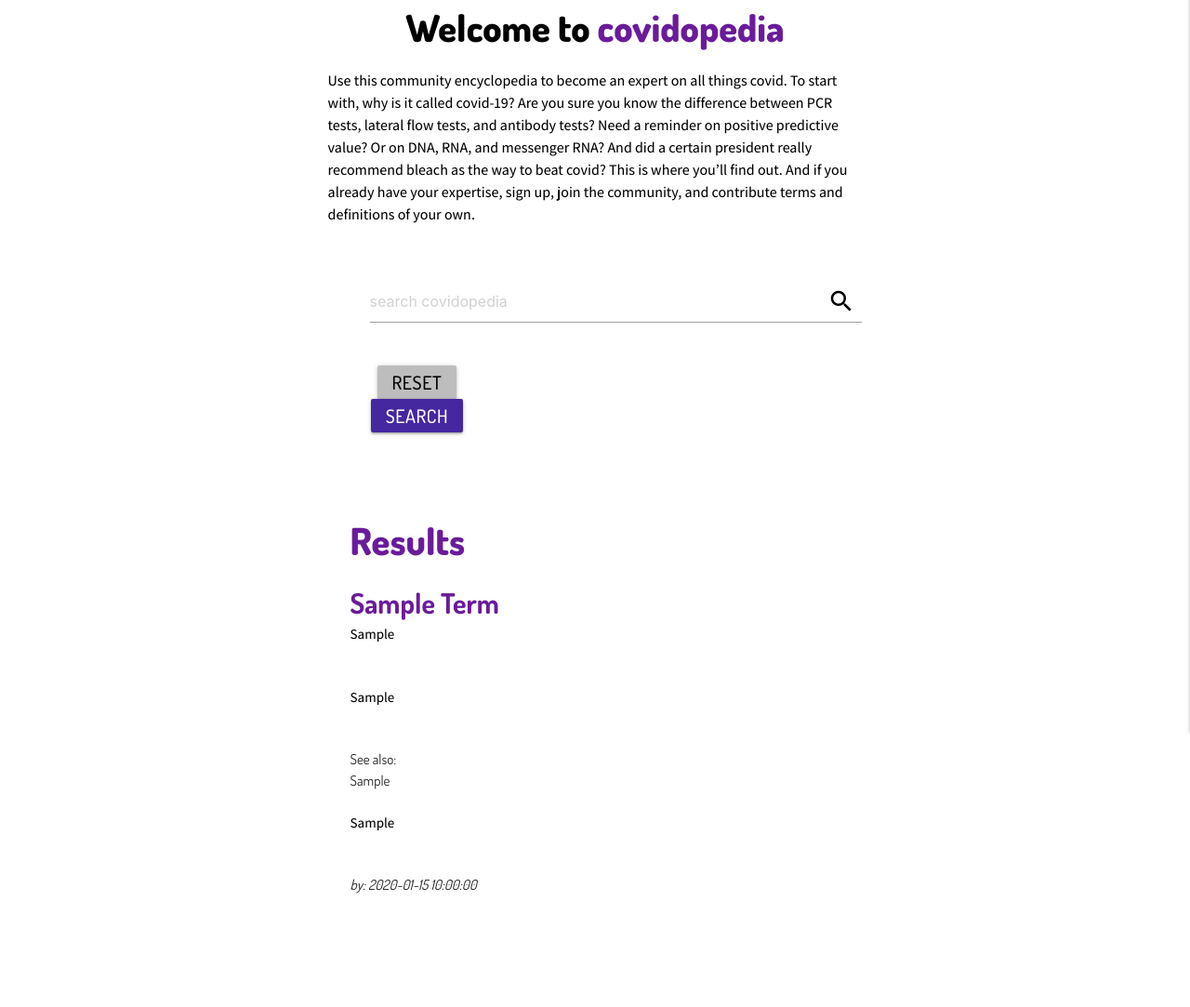
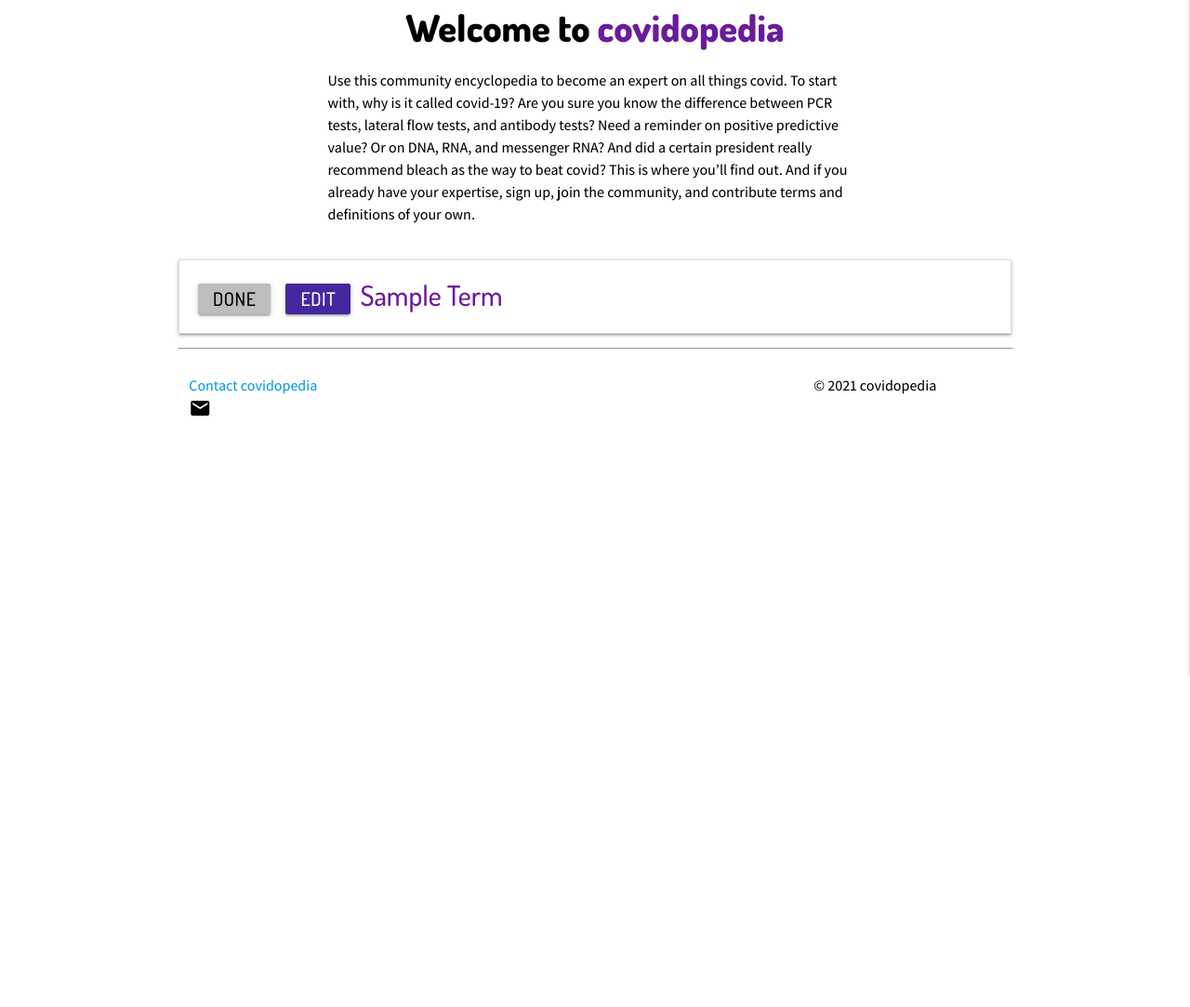
Before and after one commit to Code-Institute-Submissions/covidopedia, a Flask app: page / in a window 1280 px wide. Shown: the part 73-1156 px from the top of the page at 93% size. After the commit the page ends 800 px from the top, so only its background shows below. Run offline with Flask 2, Linux system fonts and the light colour scheme; a database or web service that is not in the repository returns one stand-in record (Sample ...); some libraries are stand-ins or nearby versions.

Commit message:
Modifications to editing function

```diff
--- a/app.py
+++ b/app.py
@@ -21,7 +21,8 @@ mongo = PyMongo(app)
 @app.route("/")
 @app.route("/get_terms")
 def get_terms():
-    terms = list(mongo.db.terms.find())
+#    terms = list(mongo.db.terms.find())
+    terms = list(mongo.db.terms.find().sort("term_name", 1))
     return render_template("terms.html", terms=terms)
 
 
@@ -122,10 +123,11 @@ def new_term():
 
     see_also = mongo.db.terms.find().sort("term_name", 1)
     see_also = list([x["term_name"] for x in list(see_also)])
-    print(see_also)
+    # print(see_also)
 
     categories = mongo.db.categories.find().sort("category_name", 1)
-    return render_template("new_term.html", categories=categories, see_also=see_also)
+    return render_template("new_term.html", categories=categories,
+        see_also=see_also)
 
     # return render_template("see_also.html", see_also=see_also)
 
@@ -145,8 +147,13 @@ def edit_term(term_id):
         mongo.db.terms.update({"_id": ObjectId(term_id)}, submit)
         flash("Thank you, your edit has been included in covidopedia")
 
+    see_also = mongo.db.terms.find().sort("term_name", 1)
+    see_also = list([x["term_name"] for x in list(see_also)])
+
+    categories = mongo.db.categories.find().sort("category_name", 1)
     term = mongo.db.terms.find_one({"_id": ObjectId(term_id)})
-    return render_template("edit_term.html", term=term)
+    return render_template("edit_term.html", term=term,
+        see_also=see_also, category=categories)
 
 
 @app.route("/delete_term/<term_id>")
--- a/static/css/style.css
+++ b/static/css/style.css
@@ -86,7 +86,7 @@ html {
     font-weight: 500;
 }
 
-#welcome-txt {
+.welcome-txt {
     font-family: 'Assistant', sans-serif;
     color: black;
     font-size: 16px;
@@ -161,3 +161,26 @@ https://stackoverflow.com/questions/51750706/how-to-turn-off-materializes-defaul
 .no-shadows {
     box-shadow: none!important;
 }
+
+.btn-small {
+    margin: 5px;
+}
+
+.collapsible-header .col strong {
+    margin: 5px;
+    line-height: 42px;
+}
+
+/* approach to line format from W3Schools https://www.w3schools.com/tags/tag_hr.asp */
+.hr-style {
+   width: 100%;
+   text-align: left;
+   margin-left: 0;
+   color: #b8b5b5;
+   line-height: 2;
+}
+
+#contact-layout {
+    position: absolute;
+    margin-left: 5%;
+}
--- a/static/js/script.js
+++ b/static/js/script.js
@@ -1,6 +1,7 @@
 /* jQuery for initialisation of Materialize sidenav-trigger plugin */
 $(document).ready(function () {
   $(".sidenav").sidenav({edge: "right"});
+  $(".collapsible").collapsible();
   $("select").formSelect();
 
 
--- a/templates/base.html
+++ b/templates/base.html
@@ -50,11 +50,10 @@
                     <li><a href="{{ url_for('logout') }}" class="navbar-style black-text">Log out</a></li>
             {% else %}
                 <li><a href="{{ url_for('login') }}" class="navbar-style black-text">Login</a></li>
-          <li><a href="{{ url_for('register') }}" class="navbar-style black-text">Register</a></li>
+                li><a href="{{ url_for('register') }}" class="navbar-style black-text">Register</a></li>
             {% endif %}
         </ul>
     </header>
-
     <section>
         <!-- flash messages -->
         {% with messages = get_flashed_messages() %}
@@ -72,7 +71,22 @@
         {% block content %}
         {% endblock %}
     </main>
-
+    <footer class="page-footer white">
+        <div class="container">
+            <div class="row">
+                <div class="col l3 s6 welcome-txt"">
+                    <span><a class="valign-wrapper" href="mailto:jameslancaster@outlook.com" target="blank">Contact covidopedia</a></span>
+                    <i class="material-icons">email</i>
+                </div>
+                <div class="col l3 s6 welcome-txt right">© 2021 covidopedia
+              </div>
+            </div>
+        </div>
+<!--  <div class="footer-copyright">
+      <div class="container right welcome-txt">
+      </div>
+  </div>-->
+    </footer>
     <script src="https://code.jquery.com/jquery-3.6.0.min.js"
         integrity="sha256-/xUj+3OJU5yExlq6GSYGSHk7tPXikynS7ogEvDej/m4="
         crossorigin="anonymous"></script>
@@ -83,4 +97,5 @@
     {% endblock %}
 
     </body>
+
 </html>
--- a/templates/terms.html
+++ b/templates/terms.html
@@ -10,7 +10,7 @@
                             covidopedia</span>
                     </div>
                     <div>
-                        <p  id="welcome-txt">Use this community encyclopedia to become an expert on all things
+                        <p  class="welcome-txt">Use this community encyclopedia to become an expert on all things
                             covid. To start with, why is it called covid-19? Are you sure you know the difference
                             between PCR tests, lateral flow tests, and antibody tests? Need a reminder on
                             positive predictive value? Or on DNA, RNA, and messenger RNA? And did a certain
@@ -22,29 +22,60 @@
             </div>
         </div>
     </div>
+    <div>
+
+    {% for term in terms %}
+        <ul class="collapsible">
+            <li>
+                <div class="collapsible-header white dosis-heading-1">
+                    <div class="col s3">
+                        <a href="" class="btn-small grey lighten-1 black-text dosis-btn">Done</a>
+                        <a href="{{ url_for('edit_term', term_id=term._id) }}"
+                            class="btn-small deep-purple darken-3 white-text dosis-btn">Edit</a>
+                    </div>
+                    <div class="col s9">
+                        <strong>{{ term.term_name }}</strong>
+                    </div>
+                </div>
+                <div class="collapsible-body">
+                    <p class="results-txt-purple">Category:
+                        <span class="results-txt-black"></span></span>{{ term.category_name }}</p>
+                    <p class="results-txt-black">{{ term.un_abbreviated }}</p>
+                    <p class="results-txt-black">{{ term.definition_01 }}</p>
+                    <p class="results-txt-purple">See also:
+                        <span class="results-txt-black"></span></span>{{ term.see_also_01 }}</p>
+                    <p class="results-txt-black">Source:
+                        <span class="results-txt-black"></span></span>{{ term.source_01 }}</p>
+                    <p><em>Created by: {{ term.created_by }}</em></p>
+                </div>
+            </li>
+        </ul>
+    {% endfor %}
+    </div>
+
+
+
+
     <!-- card from Materialize -->
-    <div class="row">
+    <!-- <div class="row">
         <form action="{{ url_for('search') }}" method="post" class="col s12">
             <div class="row valign-wrapper center-align card-content black-text">
-                <div class="input-field col s12 m8 offset-m2">
-                    <div class="card no-shadows">
+                <div class="input-field card no-shadows col s12 m8">
                     <i class="material-icons prefix assistant-btn">search</i>
                     <input placeholder="search covidopedia" type="text" name="query" id="query"
                         minlength="1" class="validate" required>
-                        <label for="query"></label>
                 </div>
                 <div class="col s12 m4">
-                        <a href="{{ url_for('get_terms') }}" class="btn grey lighten-1 black-text dosis-btn">
-                                Reset</a>
-                        <button type="submit" class="btn deep-purple darken-3 white-text dosis-btn">Search
-                        </button>
-                    </div>
+                    <button type="submit" class="btn deep-purple darken-3 white-text dosis-btn">Search</button>
                 </div>
             </div>
         </form>
     </div>
+
+    <hr class="hr-style"> -->
+
     <!-- card from Materialize -->
-    {% if terms|length > 0 %}
+    <!-- {% if terms|length > 0 %}
     <div class="row">
         <div class="col s12 m8 offset-m2">
             <div class="card no-shadows">
@@ -53,40 +84,51 @@
                     </div>
                     <div>
                         {% for term in terms %}
-                            <ul>
+                            <ul class="collapsible">
                                 <li>
-                                    <p class="dosis-heading-1">{{ term.term_name }}</p>
+                                    <div class="collapsible-header white-text deep-purple darken-3">
+                                        <div class="col s3">
+                                            <a href="" class="btn-small grey lighten-1 black-text dosis-btn">Done</a>
+                                            <a href="" class="btn-small deep-purple darken-3 white-text dosis-btn">
+                                                Edit</a>
+                                        </div>
+                                        <div class="col s9">
+                                            {{ term.term_name }}
+                                        </div>
+                                    </div>
+                                    <div class="collapsible-body">
                                         <p class="results-txt-black">{{ term.un_abbreviated }}</p><br><br>
                                         <p class="results-txt-black">{{ term.definition_01 }}</p><br><br>
                                         <p class="results-txt-purple">See also: </p>
                                             <span class="results-txt-black"></span></span>{{ term.see_also_01 }}<br><br>
                                         <p class="results-txt-black">{{ term.source_01 }}</p><br><br>
                                         <p><em>by: {{ term.created_by }}</em></p><br><br>
+                                    </div>
                                 </li>
-                            </ul>
-                            <div class="col s12 m3">
+                            </ul> -->
+<!--                            <div class="col s12 m3">
                                 <div class="row" id="edit-btn">
                                     {% if session.user|lower == term.created_by|lower %}
-                                    <!-- buttons from Materialize -->
+                                         buttons from Materialize
                                         <a href="{{ url_for('delete_term', term_id=term._id) }}"
                                             class="waves-effect waves-light btn-large grey lighten-1
                                             black-text dosis-btn">Delete</a>
                                         <a href="{{ url_for('edit_term', term_id=term._id) }}"
                                             class="waves-effect waves-light btn-large deep-purple darken-3
-                                            white-text dosis-btn">
-                                            Edit</a>
-                                    {% endif %}
-                                </div>
-                            </div>
+                                            white-text dosis-btn">Edit</a>
+                                    {% endif %} -->
+                                <!-- </div> -->
+                            <!-- </div>
                         {% endfor %}
                     </div>
                 </div>
             </div>
         </div>
-
     </div>
     {% else %}
         <h3 class="center-align" id="no-results-txt">No results found</h3>
-    {% endif %}
+    {% endif %} -->
+
+    <hr class="hr-style">
 
 {% endblock %}
```
Also changed, not shown: templates/edit_term.html (+20 -18 lines). Lines whose indentation alone changed are shown as unchanged.
